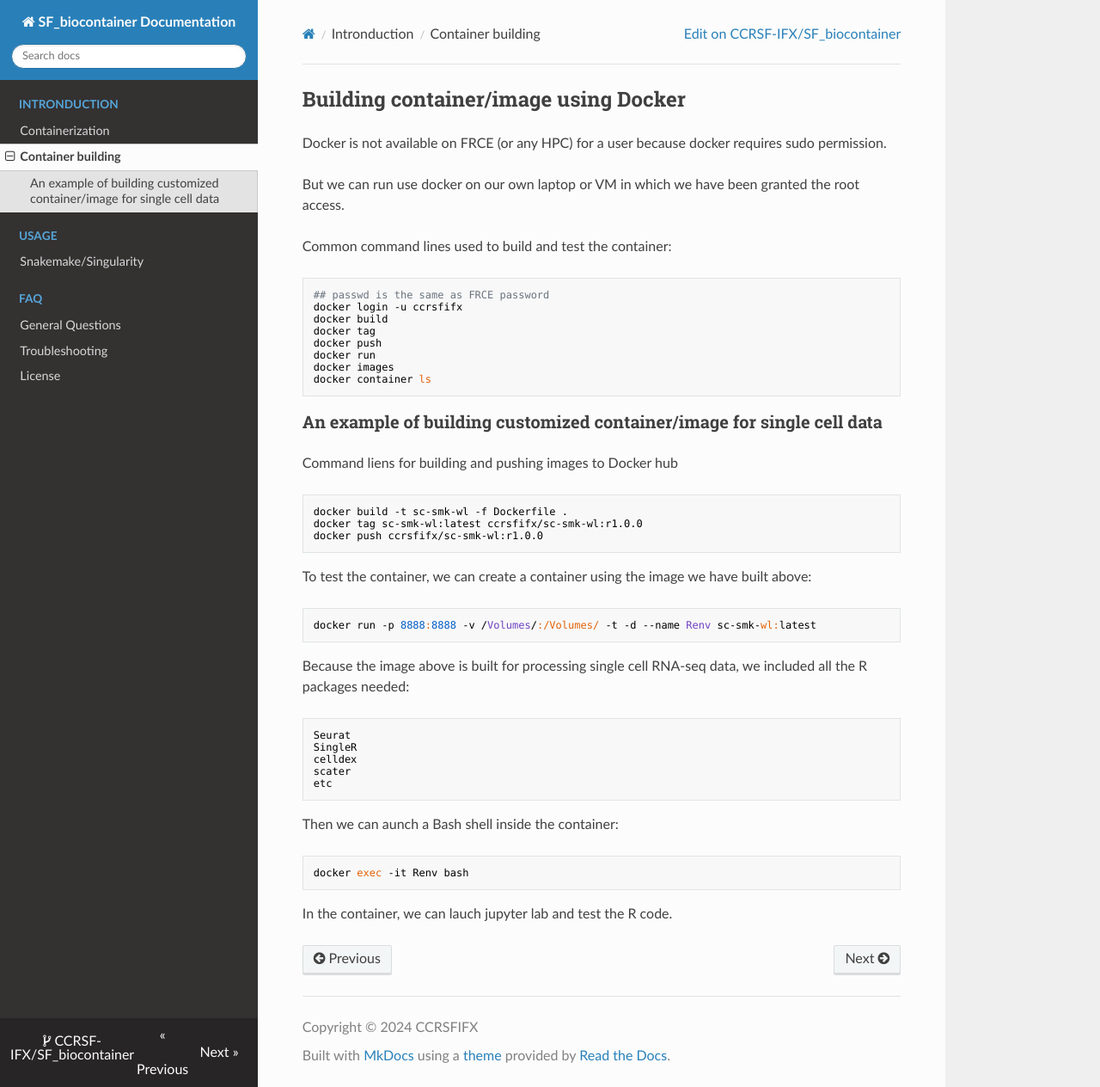
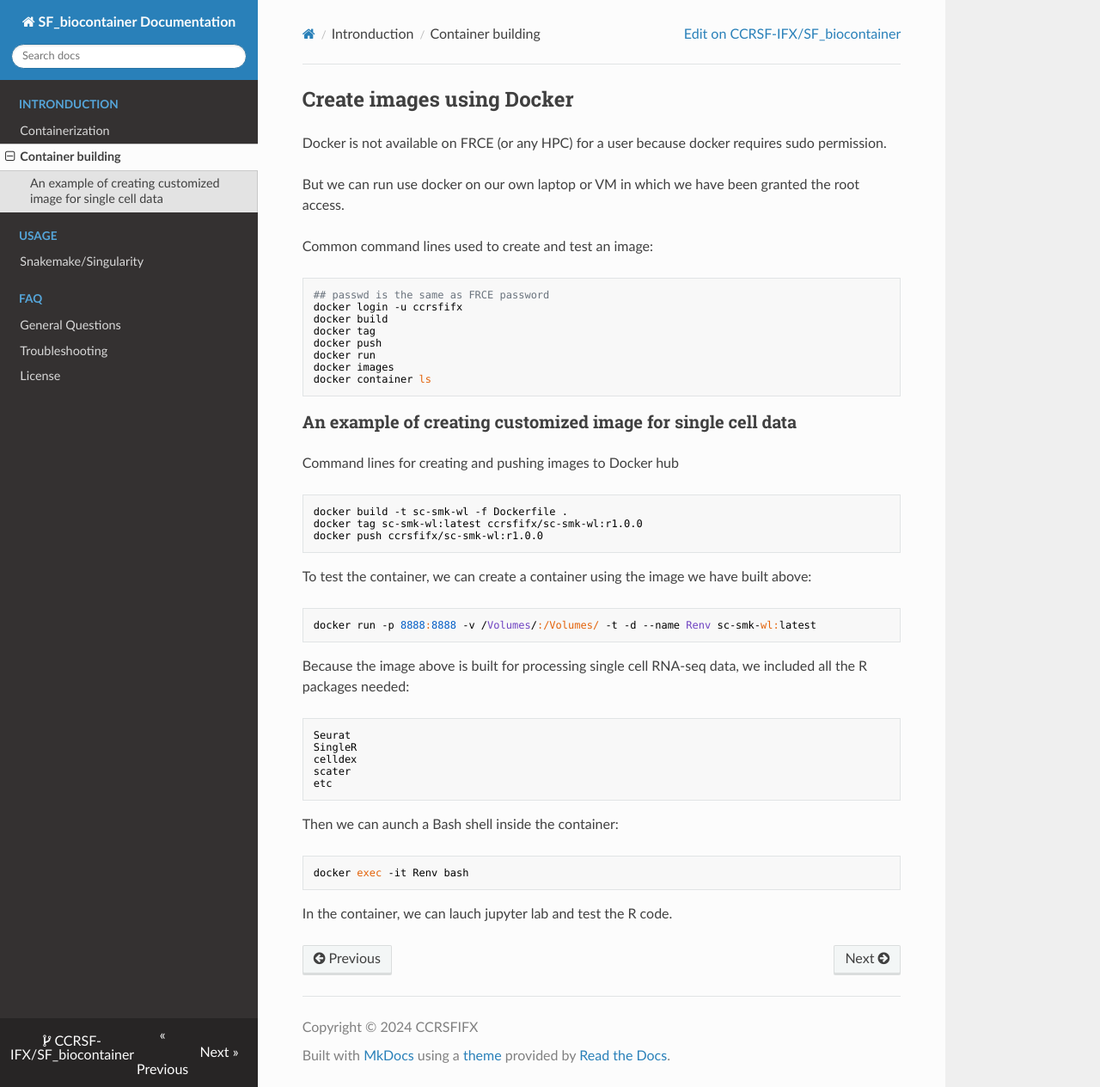
Before and after one commit to CCRSF-IFX/SF_biocontainer, an MkDocs documentation site: the page built from docs/docker.md, in a window 1280 px wide and 1264 px high. Shown: the whole window at 86% size. Built offline with MkDocs 1.6.1, drawn with Linux system fonts in a browser that asks for light colours; nearby versions of some CDN libraries.

Commit message:
Update docker.md

````diff
--- a/docs/docker.md
+++ b/docs/docker.md
@@ -1,10 +1,10 @@
-## Building container/image using Docker
+## Create images using Docker
 
 Docker is not available on FRCE (or any HPC) for a user because docker requires sudo permission.
 
 But we can run use docker on our own laptop or VM in which we have been granted the root access.
 
-Common command lines used to build and test the container:
+Common command lines used to create and test an image:
 
 ```
 ## passwd is the same as FRCE password
@@ -17,9 +17,9 @@ docker images
 docker container ls
 ```
 
-### An example of building customized container/image for single cell data
+### An example of creating customized image for single cell data
 
-Command liens for building and pushing images to Docker hub
+Command lines for creating and pushing images to Docker hub
 ```
 docker build -t sc-smk-wl -f Dockerfile .
 docker tag sc-smk-wl:latest ccrsfifx/sc-smk-wl:r1.0.0
````
